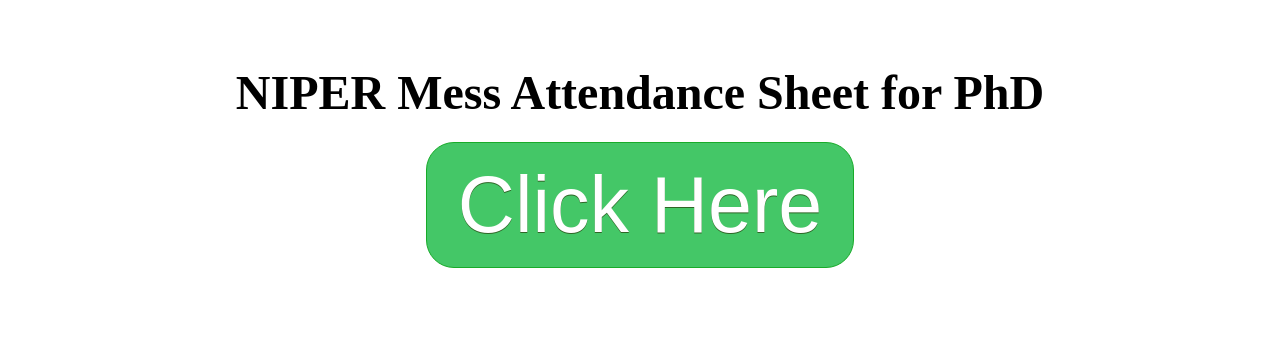
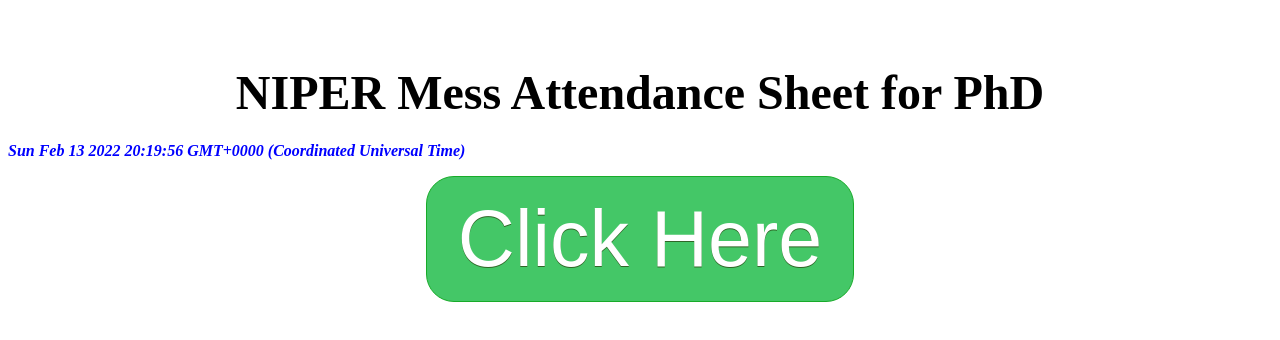
Before and after one commit to professor339/atten, a plain HTML site: page index.html in a window 1280 px wide. Drawn offline with Linux system fonts and the light colour scheme.

Commit message:
Update index.html

```diff
--- a/index.html
+++ b/index.html
@@ -25,7 +25,12 @@
     </style>
     <br><br>
     <h1><center><font size="30"> NIPER Mess Attendance Sheet for PhD</font></center></h1>
-
+    <p><font color="blue">
+<b><i><span id='date-time'></b></i></span></font></p>
+<script>
+var dt = new Date();
+document.getElementById('date-time').innerHTML=dt;
+</script>
 <HEAD>
 <SCRIPT LANGUAGE="JavaScript">
 function LogIn(){
```
